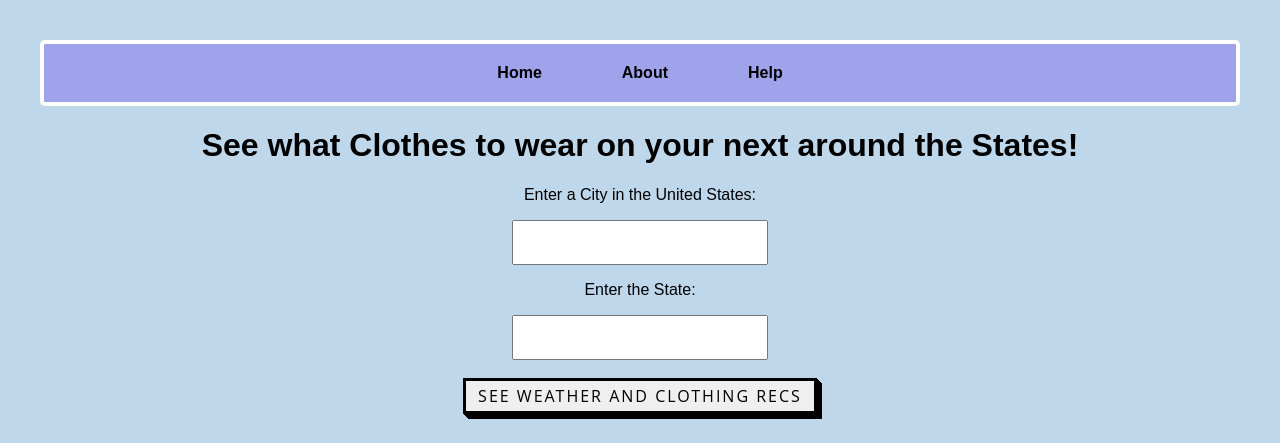
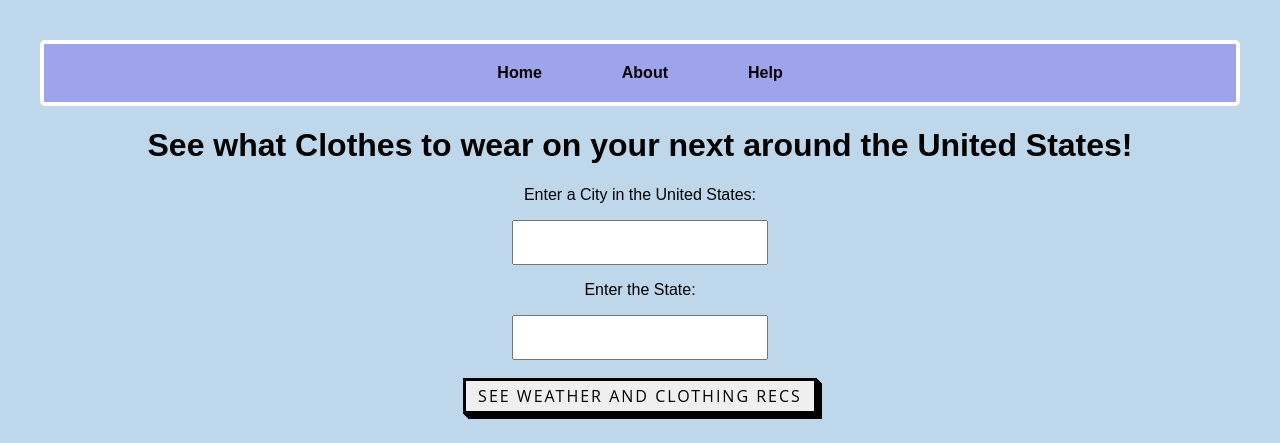
Before and after one commit to spatel69/INST377_Final_Project, a website: page public/main.html in a window 1280 px wide. Shown: the top 443 px of the page. Drawn offline with nearby package versions, Linux system fonts and the light colour scheme.

Commit message:
added some stuff

```diff
--- a/public/main.html
+++ b/public/main.html
@@ -22,7 +22,7 @@
     </nav>
 
 
-    <h1>See what Clothes to wear on your next around the States!</h1>
+    <h1>See what Clothes to wear on your next around the United States!</h1>
 
     <form id="form">
 
```
